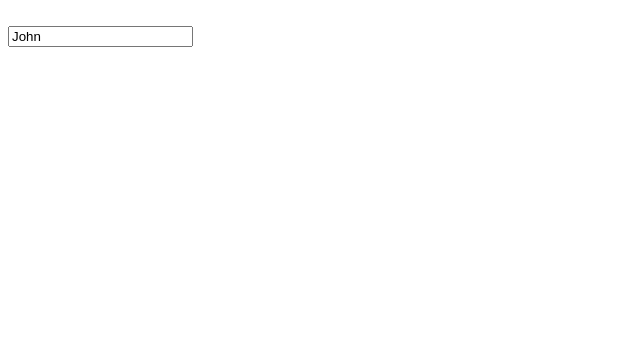
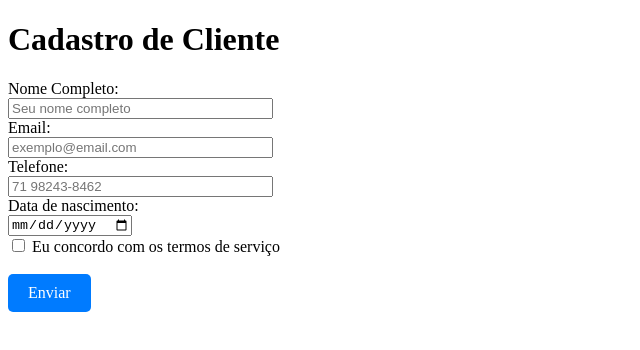
Before and after one commit to Luccarvs/aula.form, a plain HTML site: page index.html in a window 1280 px wide. Shown: the whole page, without its empty margins (0-640 px from the left). Drawn offline with Linux system fonts and the light colour scheme.

Commit message:
primeira tela de Cadastro

```diff
--- a/index.html
+++ b/index.html
@@ -4,11 +4,49 @@
     <meta charset="UTF-8">
     <meta name="viewport" content="width=device-width, initial-scale=1.0">
     <title>Ativ.forms</title>
+    <style>
+        #toggle {
+            display: none;
+        }
+        .botao {
+            display: inline-block;
+            padding: 10px 20px;
+            background-color: #007bff;
+            color: white;
+            cursor: pointer;
+            border-radius: 5px;
+        }
+
+        #texto {
+            display: none;
+            margin-top: 10px;
+            color: green;
+        }
+
+        #toggle:checked ~ #texto {
+            display: block;
+        }
+    </style>
 </head>
 <body>
+    <h1>Cadastro de Cliente</h1>
     <form action="/action_page.php">
-        <label for="fname"></label><br>
-        <input type="text" id="fname" name="fname" value="John"><br>
+        <label for="fname">Nome Completo:</label><br>
+        <input type="text" id="fname" name="fname" value="" placeholder="Seu nome completo" size="30" required><br>
+        <label for="fname">Email:</label><br>
+        <input type="email" id="email" placeholder="exemplo@email.com" pattern="+@example\.com" size="30" required /><br>
+        <label for="phone">Telefone:</label><br>
+        <input type="tel" id="phone" name="phone" placeholder="71 98243-8462" pattern="[0-9]{2} [0-9]{5}-[0-9]{4}" size="30" required><br>
+        <label for="birthday">Data de nascimento:</label><br>
+        <input type="date" id="birthday" name="birthday" required><br>
+        <input type="checkbox" id="Termo" name="Termo" value="" required>
+        <label for="Termo"> Eu concordo com os termos de serviço</label><br><br>
+        <input type="submit" id="toggle">
+        <label for="toggle" class="botao">Enviar</label>
+
+        <div id="texto">
+            Usuario Cadastrado.
+        </div>
     </form>
 </body>
 </html>
```
